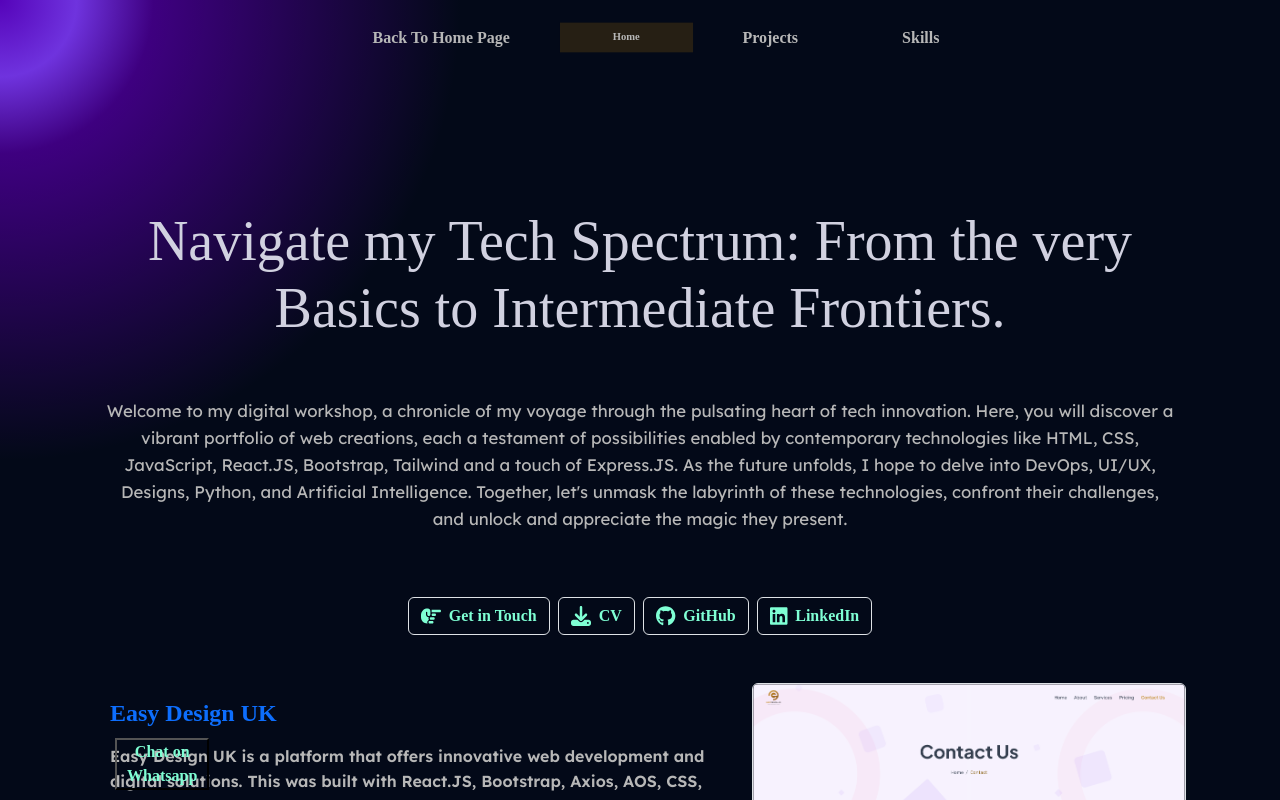
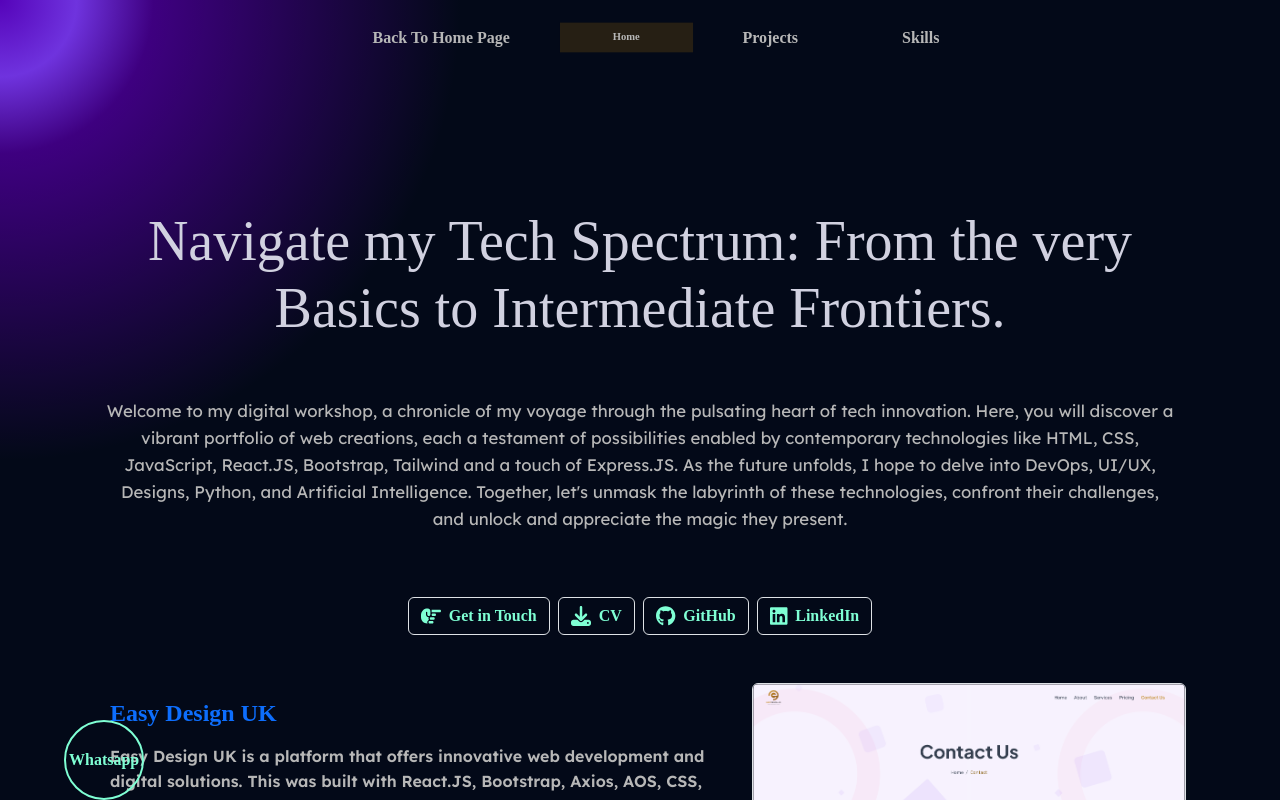
Before and after one commit to Khalifa-pendrops/portfolio_2024, a React (Vite) app: page /tech in a window 1280 px wide. Shown: the top 800 px of the page. Built offline with nearby package versions, Linux system fonts and the light colour scheme; a web font is replaced by a local one.

Commit message:
still testing stuff

```diff
--- a/src/App.jsx
+++ b/src/App.jsx
@@ -26,7 +26,7 @@ const App = () => {
         <Route path="/tech" element={<Tech />} />
       </Routes>
       <a
-        className="whatsapp-a"
+        className="whatsapp-a d-none d-sm-flex"
         href="https://wa.me/2348156416326"
         target="_blank"
         rel="noopener noreferrer"
@@ -37,8 +37,8 @@ const App = () => {
         //   zIndex: 1000,
         // }}
       >
-        <button className="whatsapp-btn d-none d-md-flex justify-content-center align-items-center gap-2 w-100 mt-5">
-          Chat on Whatsapp
+        <button className="whatsapp-btn ">
+          Whatsapp
         </button>
       </a>
     </>
--- a/src/index.css
+++ b/src/index.css
@@ -13,21 +13,36 @@ body {
 
 .whatsapp-a {
     position: fixed !important;
-    left: 9% !important;
-    bottom: 2%;
-    width: 94px !important;
-    height: 94px !important;
+    left: 5% !important;
+    bottom: 0%;
+    width: 80px !important;
+    height: 80px !important;
     border-radius: 50% !important;
-
+    border: 2px solid;
 }
 
 
 .whatsapp-btn {
-    /* padding: 5px 10px; */
-    /* border: none 1px dotted white; */
-    /* border-radius: 3px !important; */
     background-color: transparent !important;
     cursor: pointer !important;
+    position: absolute;
+    top: 10%;
+    all: unset !important;
+    overflow: hidden;
+    width: 70px !important;
+    height: 70px !important;
+    border-radius: 50% !important;
+    margin: 3px !important;
+}
+
+
+.whatsapp-btn:hover {
+    overflow: hidden;
+    all: unset !important;
+    border: 1px solid transparent !important;
+    margin: 0;
+    padding: 10px 20px;
+    font-weight: normal !important;
 }
 
 .whatsapp-a:hover,
@@ -35,7 +50,9 @@ body {
     border-radius: 3px !important;
     padding: 5px 10px !important;
     background-color: transparent !important;
+    transition: background-color 0.3s ease-in-out !important;
     color: #fff !important;
+
 }
 
 .scrolling-text {
```
Also changed, not shown: src/Components/Tech.jsx (+4 -3 lines).
